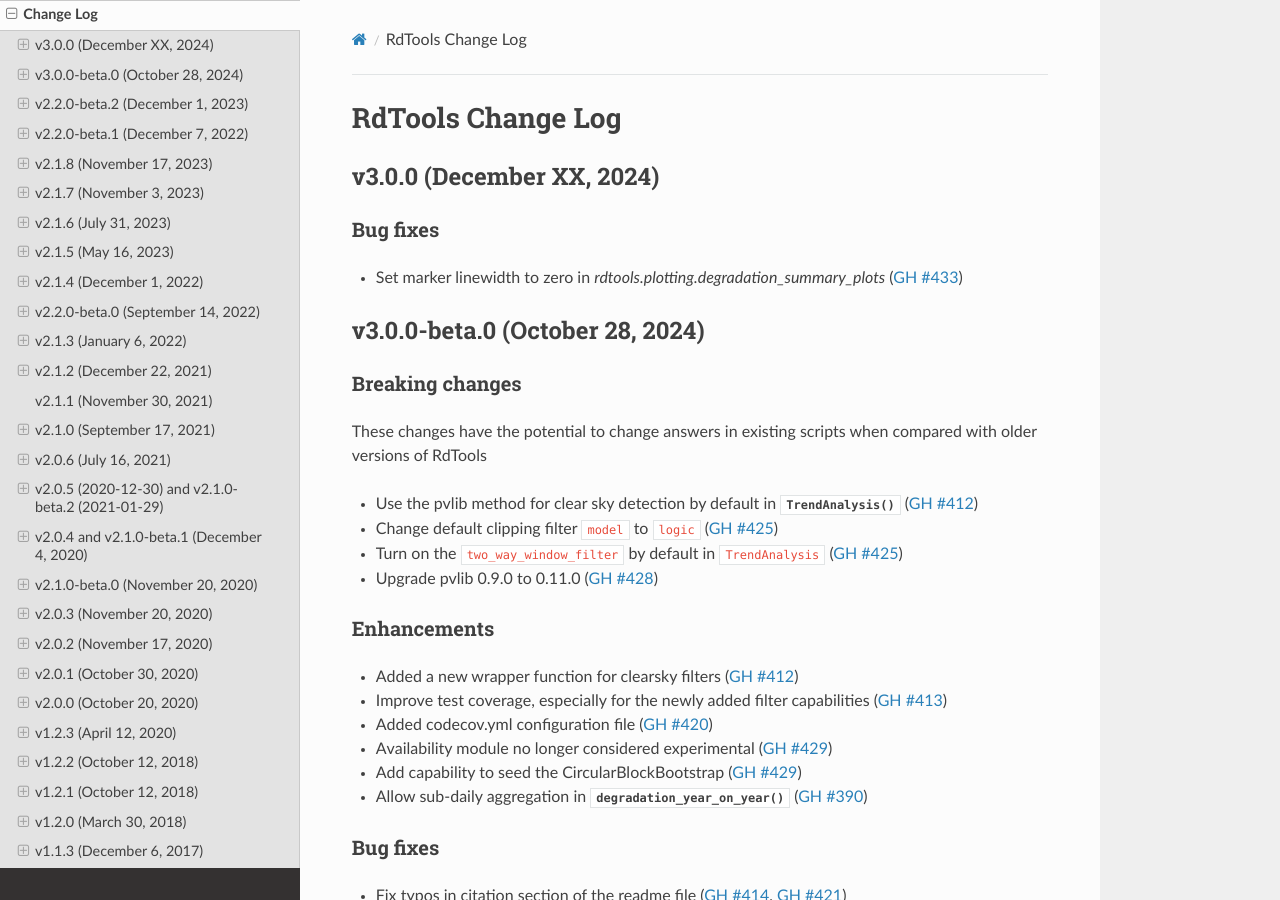
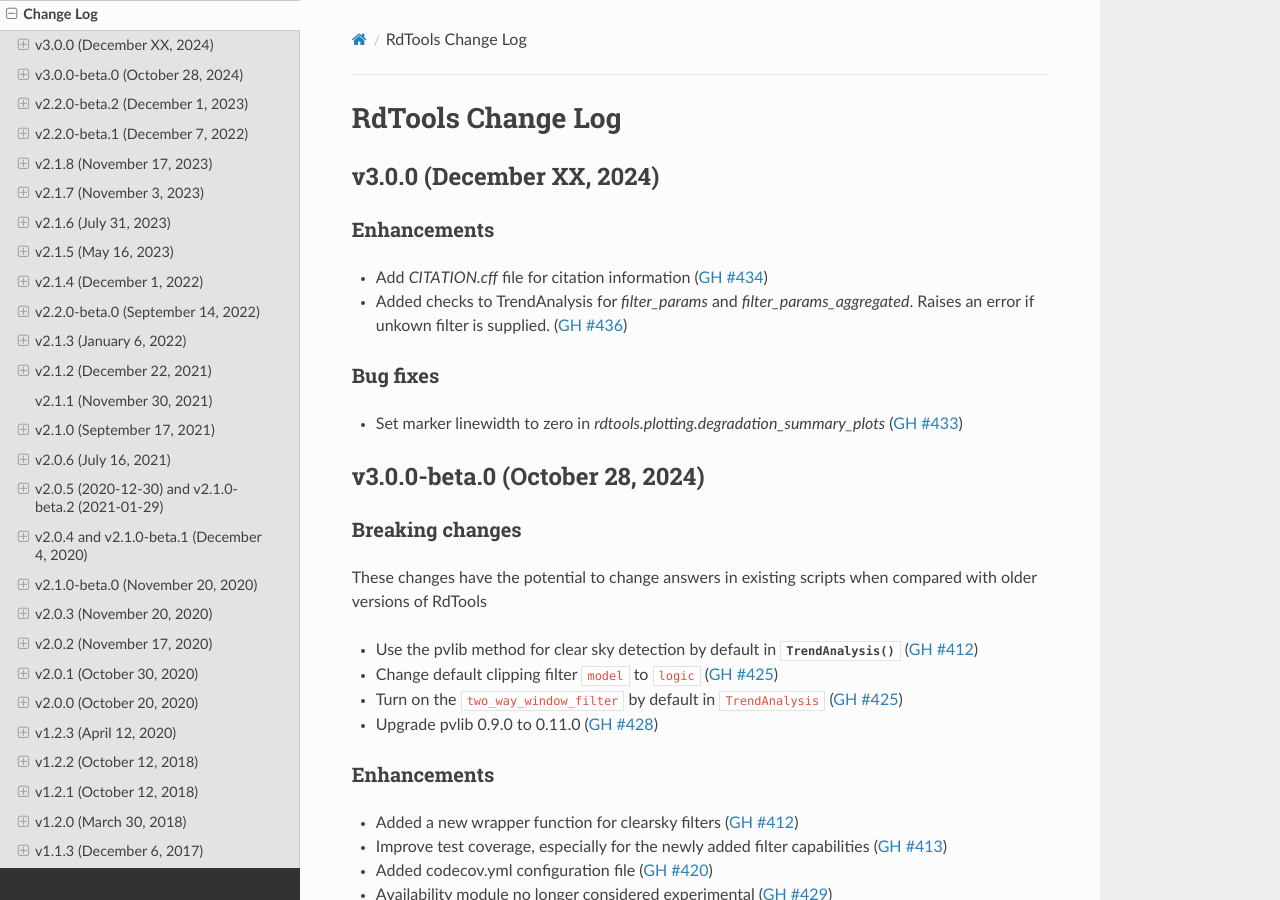
Before and after one commit to NREL/rdtools, a Sphinx documentation site: the page built from docs/sphinx/source/changelog.rst, in a window 1280 px wide and 900 px high. Built offline with Sphinx 7.4.7 and the Read the Docs theme 3.1.0, drawn with Linux system fonts in a browser that asks for light colours; pages that are not in the unit, such as notebooks, are missing from menus.

Commit message:
move changes to pending changelog 3

```diff
--- a/docs/sphinx/source/changelog/pending.rst
+++ b/docs/sphinx/source/changelog/pending.rst
@@ -1,6 +1,11 @@
 **************************
 v3.0.0 (December XX, 2024)
 **************************
+
+Enhancements
+------------
+* Add `CITATION.cff` file for citation information (:pull:`434`)
+* Added checks to TrendAnalysis for `filter_params` and `filter_params_aggregated`. Raises an error if unkown filter is supplied. (:pull:`436`)
 
 
 Bug fixes
```
